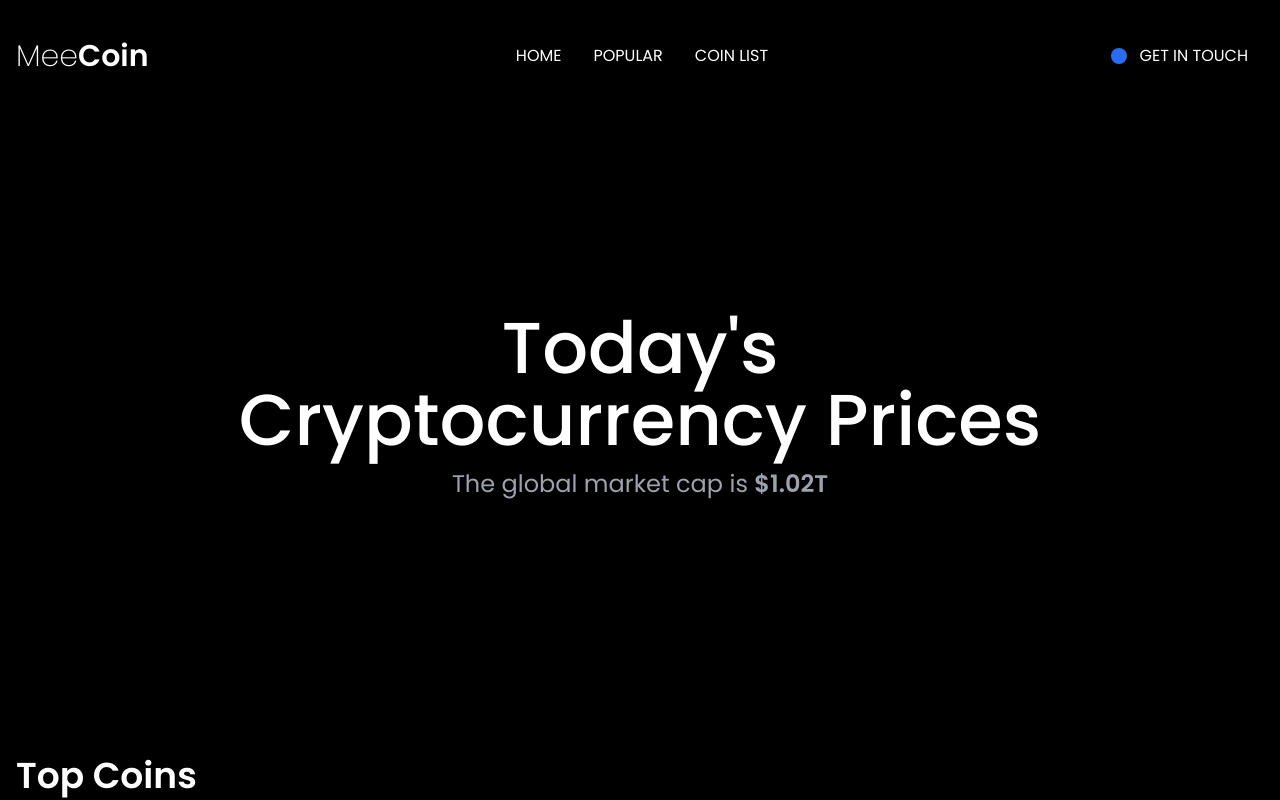
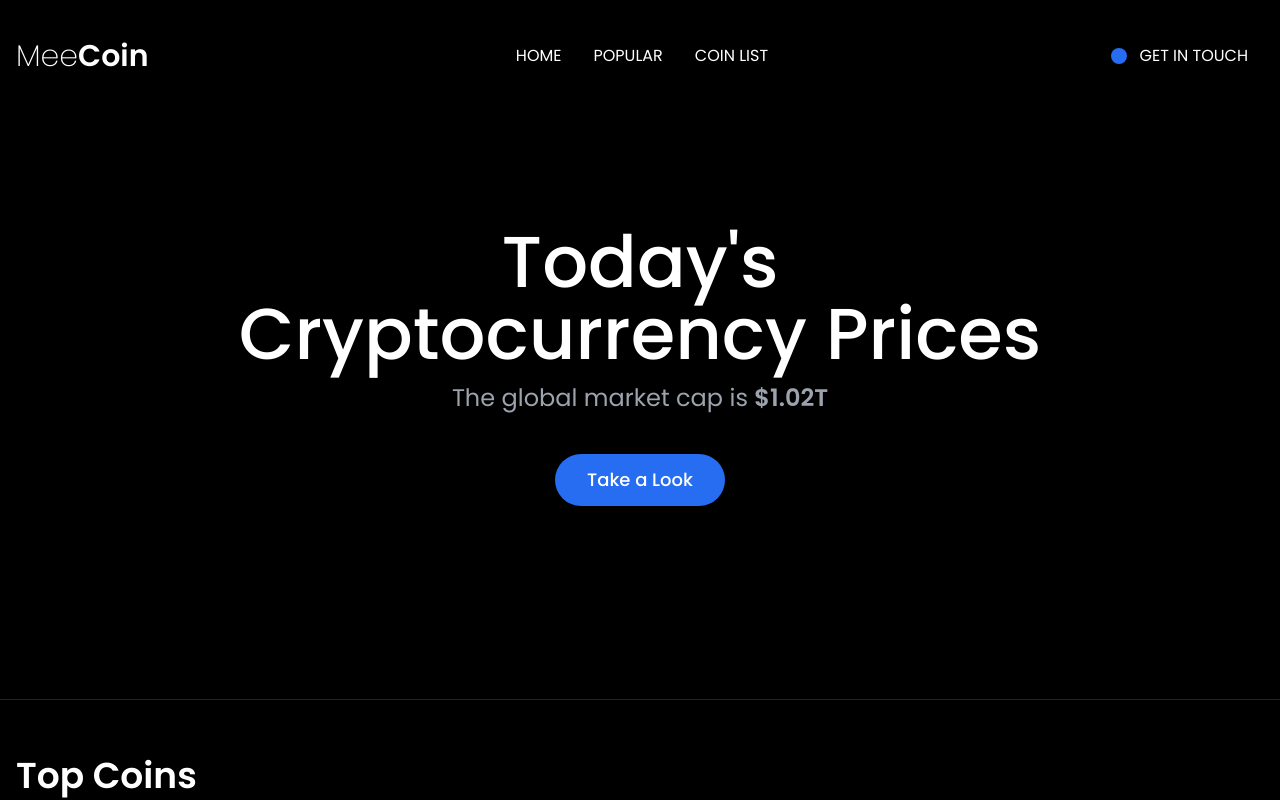
Before and after one commit to can-erturk/react-crypto-prices, a React (Vite) app: page / in a window 1280 px wide. Shown: the top 800 px of the page. Built offline with nearby package versions, Linux system fonts and the light colour scheme; no server answers.

Commit message:
Hero styles updated.

```diff
--- a/src/components/Hero.jsx
+++ b/src/components/Hero.jsx
@@ -1,14 +1,15 @@
 function Hero() {
   return (
-    <div className="h-[700px] max-lg:h-[400px] max-sm:h-[250px] pt-28 max-sm:pt-20">
+    <div className="h-[700px] max-lg:h-[550px] max-sm:h-[90dvh] pt-28 max-sm:pt-20 pb-20 max-lg:pb-16 max-sm:pb-10 border-b border-default">
       <div className="container h-full relative flex flex-wrap items-center justify-between overflow-hidden">
-        <div className="sm:w-2/3 text-center m-auto">
-          <h1 className="text-7xl flex-grow font-medium max-lg:text-4xl max-sm:text-xl">
+        <div className="lg:w-2/3 text-center m-auto">
+          <h1 className="text-7xl flex-grow font-medium max-lg:text-5xl max-sm:text-4xl">
             Today&apos;s Cryptocurrency Prices
           </h1>
           <span className="text-gray-400 text-2xl block mt-3 max-lg:text-lg max-sm:text-sm">
             The global market cap is <b className="font-semibold">$1.02T</b>
           </span>
+          <a href="#" className="hero-btn">Take a Look</a>
         </div>
       </div>
     </div>
--- a/src/index.css
+++ b/src/index.css
@@ -48,6 +48,25 @@
             before:rounded-full
             before:mr-3
             before:bg-brand
+    }
+
+    .hero-btn{
+        @apply
+            block
+            max-w-max
+            mx-auto
+            mt-10
+            text-lg
+            bg-brand
+            text-white
+            font-medium
+            py-3
+            px-8
+            rounded-full
+            max-lg:mt-6
+            max-lg:py-2
+            max-lg:px-4
+            max-lg:text-sm
     }
 
     .mobile-sidebar{
```
